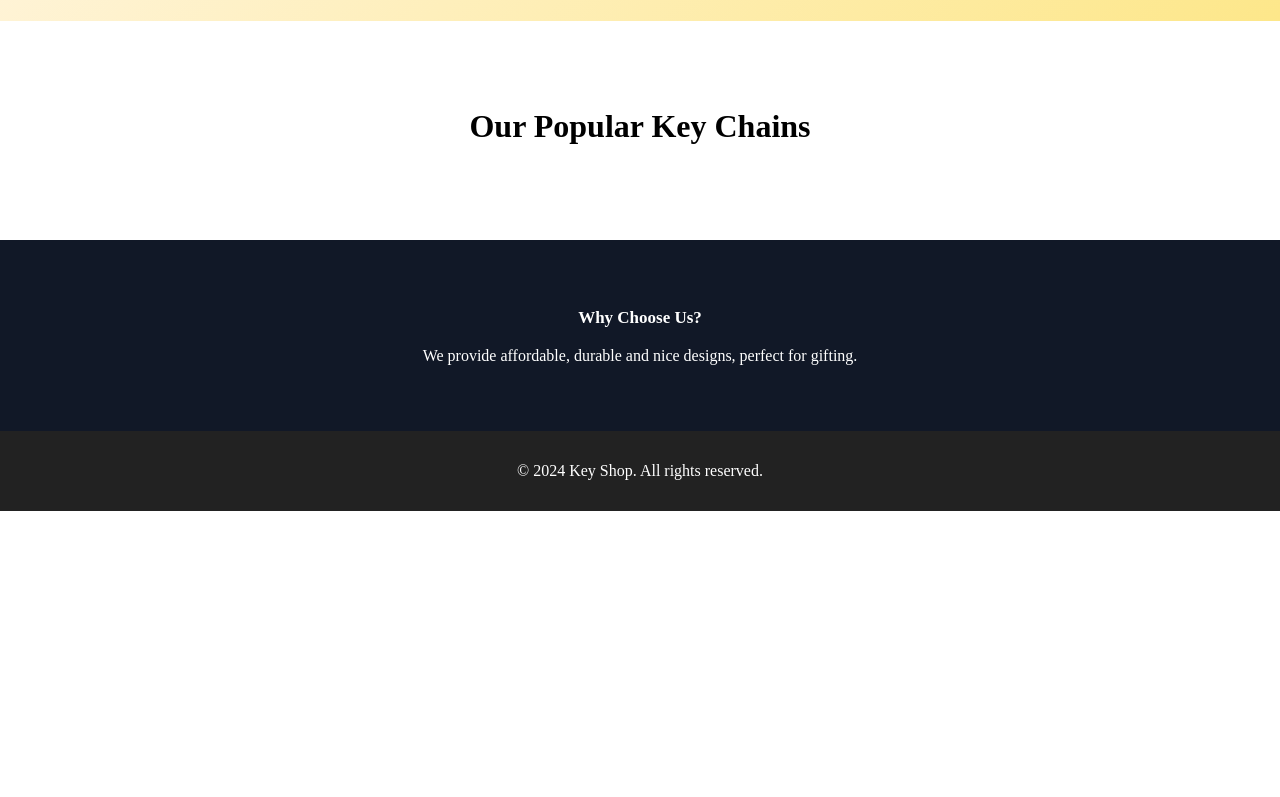
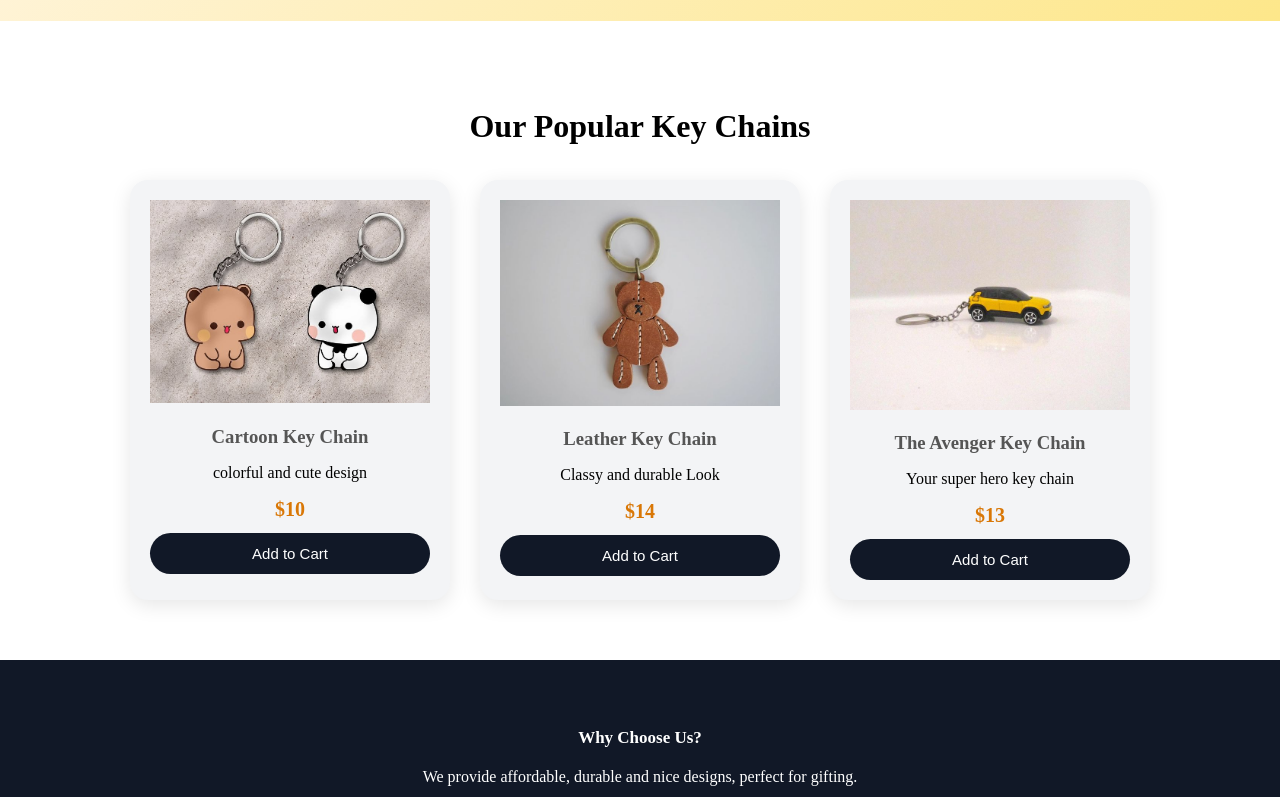
Before and after one commit to kaurmandeep1202/MERN-SUMMER-TERM, a React (Vite) app in the folder key-shop/: page / in a window 1280 px wide. Shown: the part 467-1264 px from the top of the page. Before the commit the page ends 978 px from the top, so only its background shows below. Built offline with nearby package versions, Linux system fonts and the light colour scheme.

Commit message:
19/06/26

```diff
--- a/key-shop/src/pages/Home.jsx
+++ b/key-shop/src/pages/Home.jsx
@@ -10,12 +10,12 @@ function Home({ addToCart }) {
     },
 
 
-    {
-      name:' Name key chain',
-      description: 'Customized with your name ',
-      price: '$12',
-      image: '/images/nameee.jpg'
-    },
+    // {
+    //   name:' Name key chain',
+    //   description: 'Customized with your name ',
+    //   price: '$12',
+    //   image: '/images/nameee.jpg'
+    // },
 
     {
       name:'Leather Key Chain',
@@ -58,18 +58,21 @@ function Home({ addToCart }) {
         <h2> Our Popular Key Chains </h2>
         <div className="productGrid">
 
-          {products.map((products, index)=> {
+
+
+    {/* MAP FUNCTION USED  */}
+          {products.map((product, index)=> (
 
             <div className="card">
                <div className="cardBox">
-                <img src ="/images/cartoon.jpg" alt="cartoon keychain" height="100%" width="100%"/>
+                <img src ={product.image} alt="cartoon keychain" height="100%" width="100%"/>
                </div>
-             <h3> Cartoon Key Chain </h3>
-             <p> Colorful and cute design</p>
-             <strong> $10 </strong>
+             <h3>{product.name} </h3>
+             <p> {product.description}</p>
+             <strong> {product.price} </strong>
              <button className="cardBtn" onClick={addToCart}> Add to Cart </button>
           </div>
-          })}
+          ))}
 
 
 
```
Also changed, not shown: 1 other file (tests, documents, lock files or other folders).
